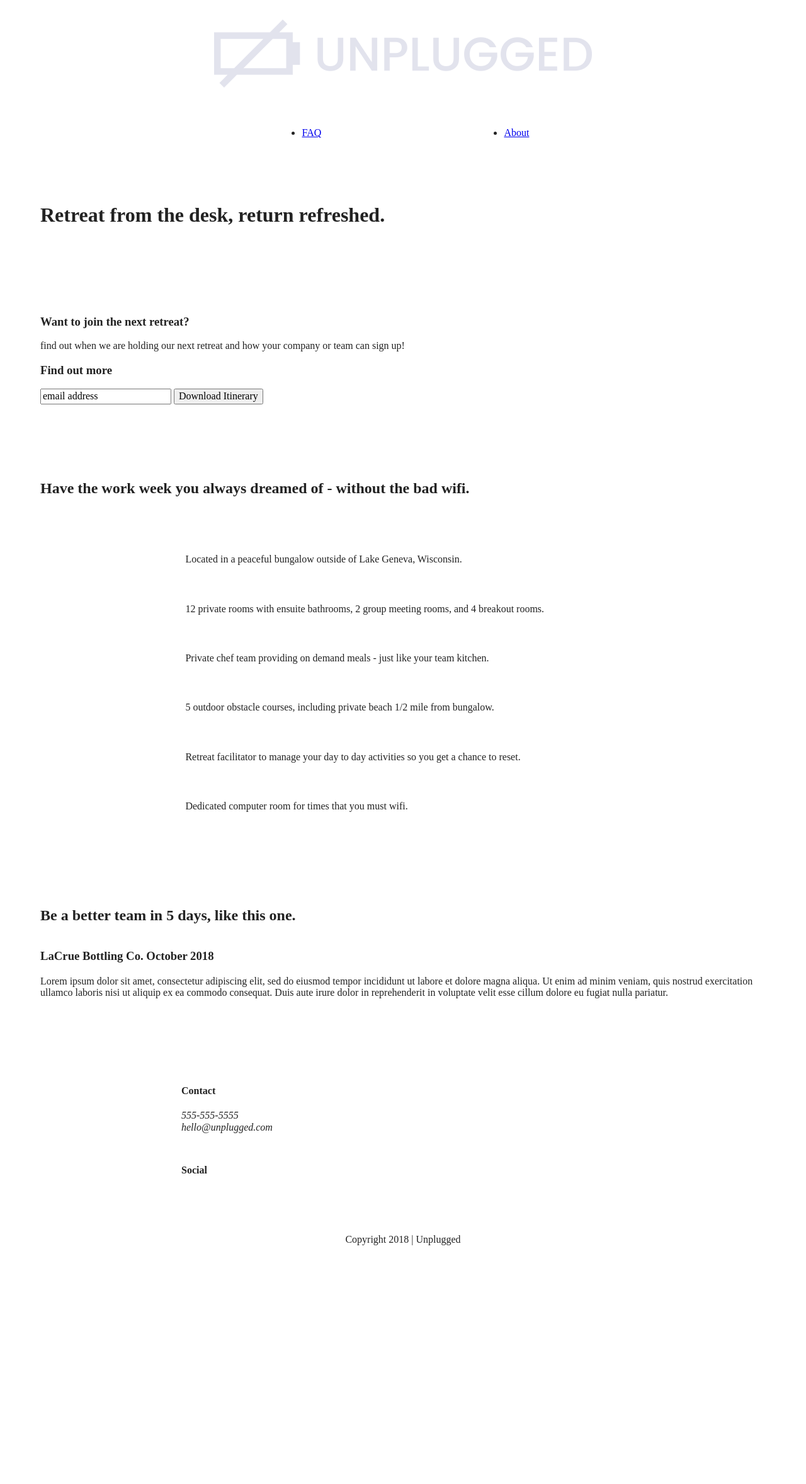
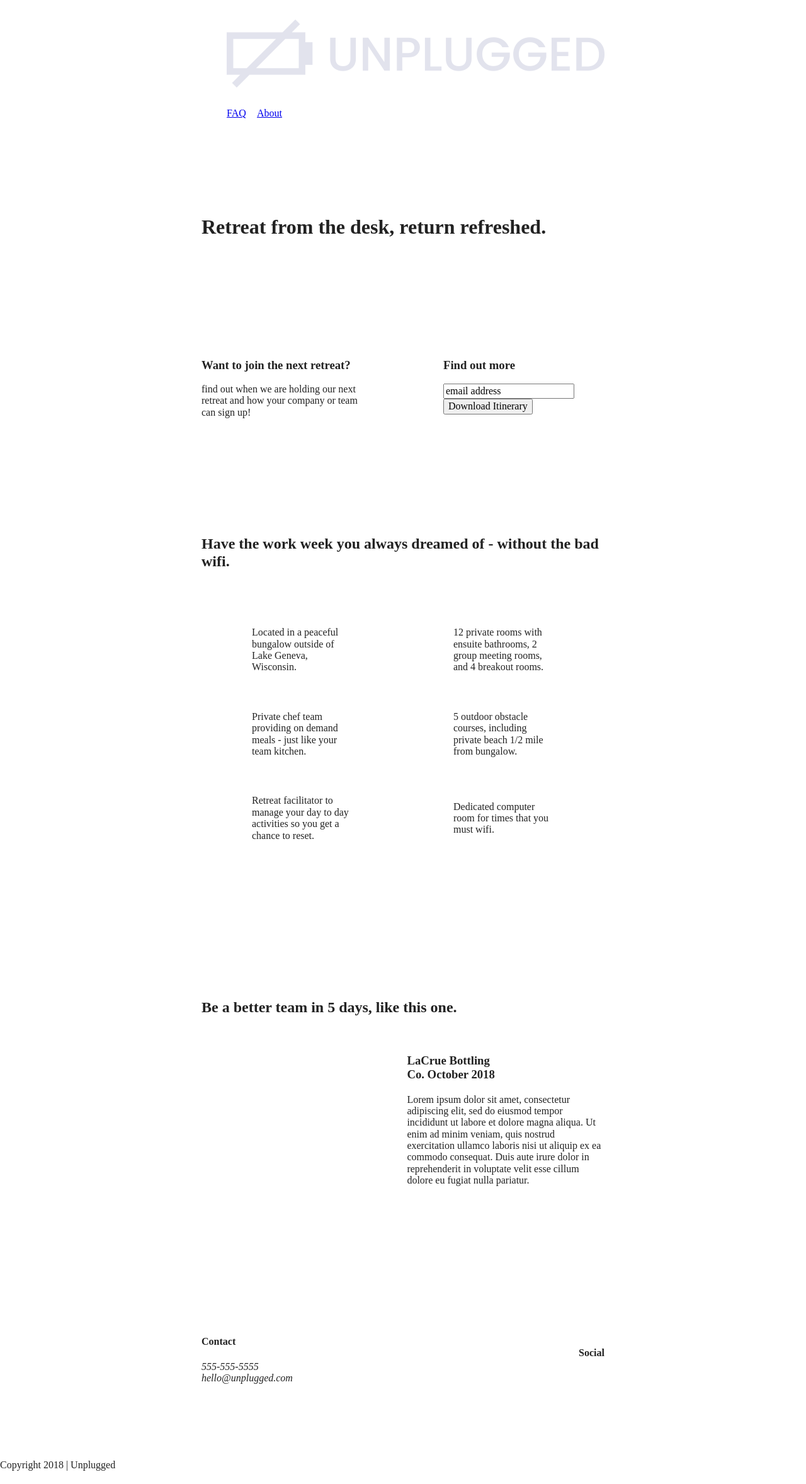
Before and after one commit to Collin-cr8/206-unplugged, a website built with Parcel: page index.html in a window 1280 px wide. Shown: the whole page at 63% size. Before the commit the page ends 1997 px from the top, so only its background shows below. Built offline with nearby package versions, Linux system fonts and the light colour scheme; files whose address does not match are found by name.

Commit message:
Added breakpoints and flex-basis

```diff
--- a/css/main.css
+++ b/css/main.css
@@ -87,6 +87,7 @@ textarea {
    Author's custom styles
    ========================================================================== */
 
+/*General Styles*/
 .content-wrapper {
   width: 90%;
   margin: 50px 0;
@@ -130,6 +131,7 @@ header nav ul {
   width: 100%;
   display: flex;
   justify-content: space-around;
+  list-style: none;
 }
 
 footer {
@@ -351,15 +353,144 @@ aside {
    Modify as content requires.
    ========================================================================== */
 
-@media only screen and (min-width: 35em) {
-  /* Style adjustments for viewports that meet the condition */
+@media only screen and (min-width: 768px) {
+  /*Tablet styles here*/
+
+  /* General styles */
+.content-wrapper {
+  max-width: 640px;
+  margin: 100px 0;
 }
 
-@media print,
-  (-webkit-min-device-pixel-ratio: 1.25),
-  (min-resolution: 1.25dppx),
-  (min-resolution: 120dpi) {
-  /* Style adjustments for high resolution devices */
+/* Header */
+
+header {
+  justify-content: space-around;
+}
+
+header .content-wrapper {
+  width: 100%;
+  justify-content: space-between;
+}
+
+header nav {
+  width: 20%;
+}
+
+header nav ul {
+  justify-content: space-between;
+}
+
+.header-divider {
+    display: none;
+}
+
+/* Hero Area */
+
+/* Aside */
+aside .content-wrapper {
+    margin: 50px 0;
+    display: flex;
+    justify-content: space-between;
+    flex-flow: row wrap;
+}
+
+aside .content-wrapper .form-description,
+aside .content-wrapper .form {
+    width: 40%;
+    margin: 0;
+}
+
+/* Features */
+
+.features article {
+
+  display: flex;
+  justify-content: center;
+  align-items: center;
+  flex-flow: column wrap;
+  flex-basis: 50%;
+}
+
+.features .feature-description {
+    width: 50%;
+}
+
+/* Reviews */
+.reviews article {
+  display: flex;
+  justify-content: flex-end;
+}
+
+.reviews article div {
+    width: 49%;
+}
+
+/* Footer */
+footer .content-wrapper {
+    width: 65%; /*Where does this come from?*/
+    margin: 100px 0;
+}
+
+.footer-content {
+  display: flex;
+  justify-content: space-between;
+  align-items: center;
+}
+
+footer .contact {
+    margin-bottom: 0;
+}
+
+footer .copyright {
+    width: 100%;
+}
+
+/* ==========================================================================
+   About Page
+   ========================================================================== */
+
+.mission-content {
+    display: flex;
+    justify-content: space-between;
+    align-items: center;
+}
+
+.mission-content p {
+    width: 44%;
+}
+
+.contact-section .content-wrapper h2 {
+    width: 78%;
+}
+
+.contact-content {
+    display: flex;
+    justify-content: space-between;
+    align-items: flex-start;
+}
+
+/* ==========================================================================
+   FAQ Page
+   ========================================================================== */
+
+.faq .content-wrapper {
+    justify-content: space-between;
+}
+
+.questions {
+    flex-basis: 45%;
+}
+
+.faq h2 {
+    width: 100%;
+}
+
+}
+
+@media only screen and (min-width: 1200px) {
+  /*Desktop styles here*/
+
 }
 
 /* ==========================================================================
--- a/index.html
+++ b/index.html
@@ -70,31 +70,43 @@
           <h2>Have the work week you always dreamed of - without the bad wifi.</h2>
           <div class="feature-items">
             <article>
+              <p class="feature-icon">
+              </p>
               <p class="feature-description">
               Located in a peaceful bungalow outside of Lake Geneva, Wisconsin.
               </p>
             </article>
             <article>
+              <p class="feature-icon">
+              </p>
               <p class="feature-description">
               12 private rooms with ensuite bathrooms, 2 group meeting rooms, and 4 breakout rooms.
               </p>
             </article>
             <article>
+              <p class="feature-icon">
+              </p>
               <p class="feature-description">
               Private chef team providing on demand meals - just like your team kitchen.
             </p>
             </article>
             <article>
+              <p class="feature-icon">
+              </p>
               <p class="feature-description">
               5 outdoor obstacle courses, including private beach 1/2 mile from bungalow.
               </p>
             </article>
             <article>
+              <p class="feature-icon">
+              </p>
               <p class="feature-description">
               Retreat facilitator to manage your day to day activities so you get a chance to reset.
               </p>
             </article>
             <article>
+              <p class="feature-icon">
+              </p>
               <p class="feature-description">
               Dedicated computer room for times that you must wifi.
               </p>
@@ -106,12 +118,16 @@
     <section class="reviews">
       <div class="content-wrapper">
         <h2>Be a better team in 5 days, like this one.</h2>
+        <article>
+          <div>
             <h3>LaCrue Bottling Co. October 2018</h3>
             <p>Lorem ipsum dolor sit amet, consectetur adipiscing elit, sed do eiusmod tempor incididunt ut labore
             et dolore magna aliqua. Ut enim ad minim veniam, quis nostrud exercitation ullamco laboris nisi ut aliquip
             ex ea commodo consequat. Duis aute irure dolor in reprehenderit in voluptate velit esse cillum dolore
             eu fugiat nulla pariatur.
             </p>
+          </div>
+        </article>
       </div>
     </section>
 
```
Also changed, not shown: about/index.html (+17 -11 lines), faq/index.html (+1 -0 lines). Lines whose indentation alone changed are shown as unchanged.
